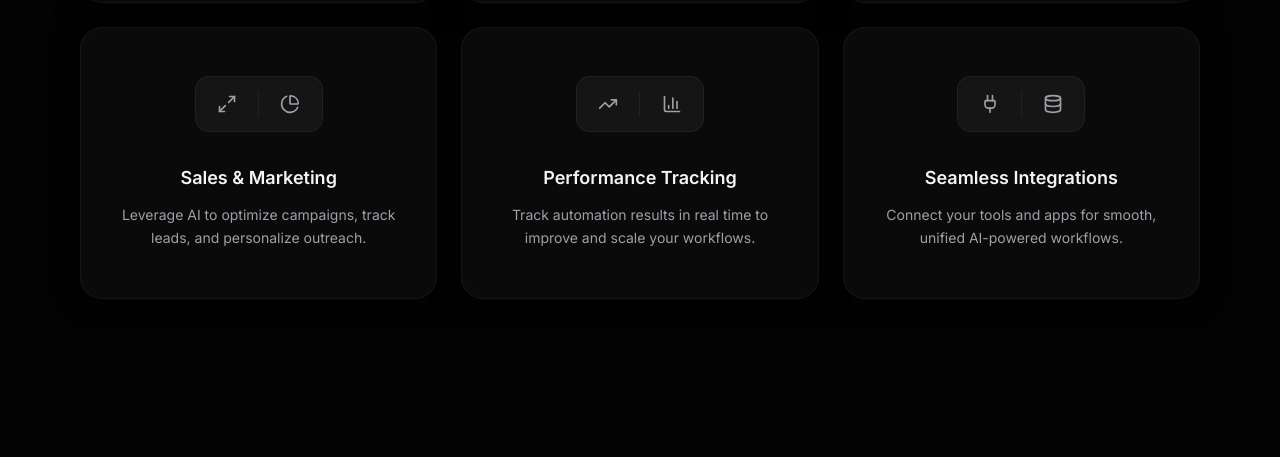
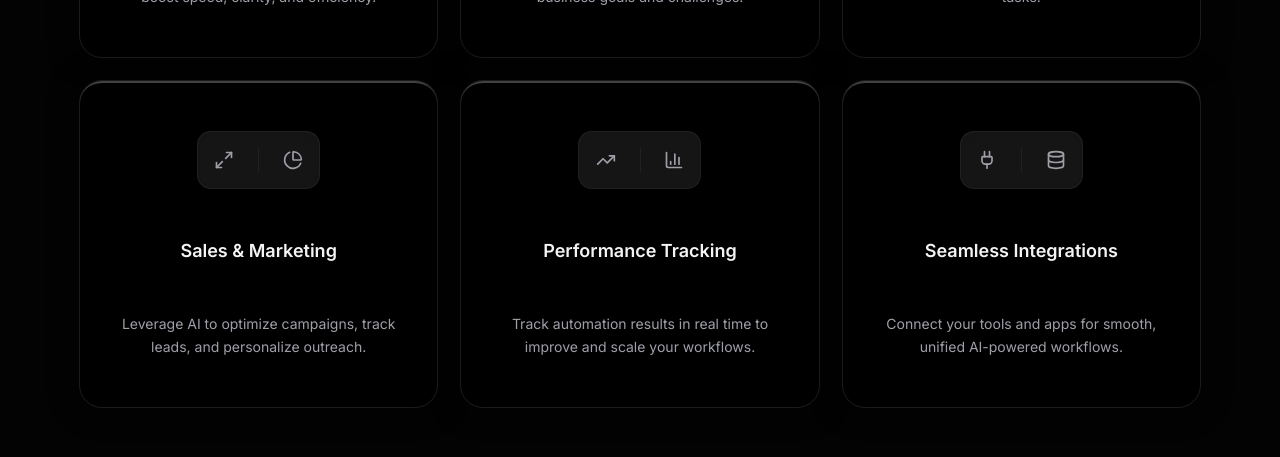
Before and after one commit to develop-programs/hindustan-innovation, a Next.js app: page / in a window 1280 px wide. Shown: the part 4020-4477 px from the top of the page. Built offline with nearby package versions, Linux system fonts and the light colour scheme; a web font is replaced by a local one.

Commit message:
style: update styling for Features and Integrations sections for improved aesthetics

```diff
--- a/src/components/landing/FeaturesSection.tsx
+++ b/src/components/landing/FeaturesSection.tsx
@@ -65,9 +65,9 @@ export function FeaturesSection() {
             <motion.div
               variants={itemVariants}
               key={card.title}
-              className="flex flex-col items-center px-6 py-12 bg-[#0a0a0a] rounded-3xl border border-white/5 shadow-[0_0_30px_rgba(0,0,0,0.5)] group hover:border-white/10 transition-colors"
+              className="flex flex-col items-center px-6 py-12 bg-black rounded-3xl border-t-2 border-white/25 outline outline-white/10 shadow-[0_0_30px_rgba(0,0,0,0.5)] group transition-colors space-y-12"
             >
-              <div className="w-32 h-14 mb-8 bg-[#151515] rounded-xl border border-white/5 flex items-center justify-center shadow-inner relative">
+              <div className="p-4 bg-[#151515] rounded-xl border border-white/5 flex items-center justify-center shadow-inner relative group-hover:scale-110 transition-all duration-500 flex items-center gap-6">
                 <div className="flex items-center justify-center w-1/2 h-full">
                   {Icon1 && <Icon1 className="w-5 h-5 text-zinc-400 group-hover:text-zinc-200 transition-colors" />}
                 </div>
@@ -76,7 +76,7 @@ export function FeaturesSection() {
                   {Icon2 && <Icon2 className="w-5 h-5 text-zinc-400 group-hover:text-zinc-200 transition-colors" />}
                 </div>
               </div>
-              <h3 className="text-lg font-semibold text-zinc-100 mb-3 text-center">{card.title}</h3>
+              <h3 className="text-lg font-semibold text-zinc-100 text-center">{card.title}</h3>
               <p className="text-zinc-400 text-center text-sm leading-relaxed">{card.description}</p>
             </motion.div>
           );
--- a/src/components/landing/IntegrationsSection.tsx
+++ b/src/components/landing/IntegrationsSection.tsx
@@ -47,7 +47,7 @@ export function IntegrationsSection() {
   return (
     <>
       {/* ── Integrations ── */}
-      <section className="relative z-10 flex flex-col items-center justify-center px-4 py-20 w-full max-w-6xl mx-auto mt-10 overflow-hidden after:absolute after:bottom-0 after:left-0 after:right-0 after:h-[2px] after:bg-gradient-to-r after:from-transparent after:via-white/20 after:to-transparent" id="integrations">
+      <section className="relative z-10 flex flex-col items-center justify-center px-4 py-20 w-full max-w-6xl mx-auto mt-10 overflow-hidden after:absolute after:bottom-0 after:left-0 after:right-0 after:h-[2px] after:bg-gradient-to-r after:from-transparent after:via-white/20 after:to-transparent " id="integrations">
         <motion.div
           initial="hidden"
           whileInView="visible"
@@ -71,7 +71,7 @@ export function IntegrationsSection() {
           whileInView="visible"
           viewport={{ once: false, amount: 0.2 }}
           variants={containerVariants}
-          className="w-full max-w-xl bg-radial-[at_20%_75%] from-black/50 via-black/10 to-white/10 border-t-2 border-white/40 rounded-3xl py-8 overflow-hidden relative"
+          className="w-full max-w-xl bg-radial-[at_20%_75%] from-black/50 via-black/10 to-white/10 border-t-2 border-white/25 rounded-3xl outline outline-white/10 py-8 overflow-hidden relative"
         >
 
           <div className="flex flex-col gap-6">
@@ -108,7 +108,7 @@ export function IntegrationsSection() {
         >
           &ldquo;{integrations.quote}&rdquo;
         </motion.p>
-        <div className="absolute mx-auto -bottom-80 size-100 rounded-full bg-white/40 blur-3xl" />
+        <div className="absolute mx-auto -bottom-100 size-150 rounded-full bg-white/25 blur-3xl" />
       </section>
 
       {/* ── Testimonials ── */}
```
